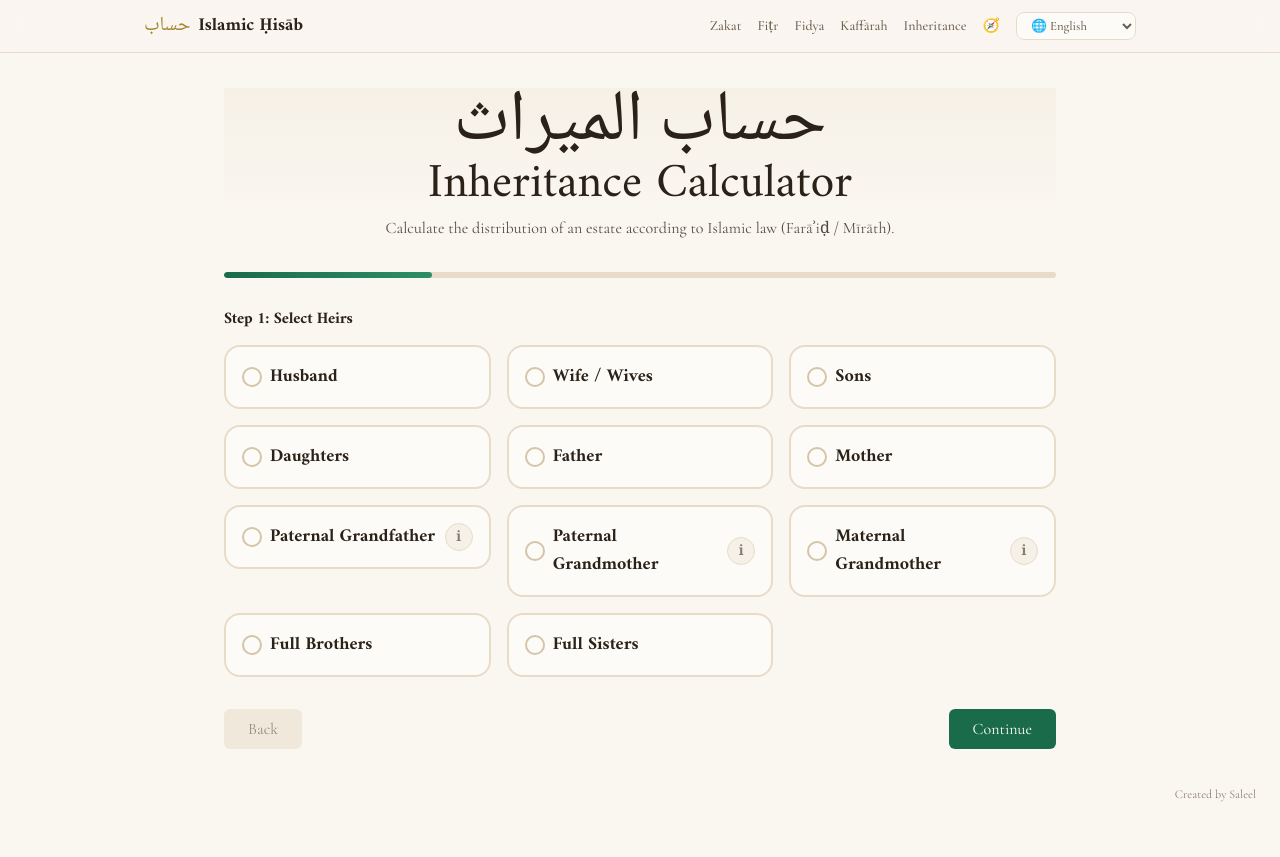
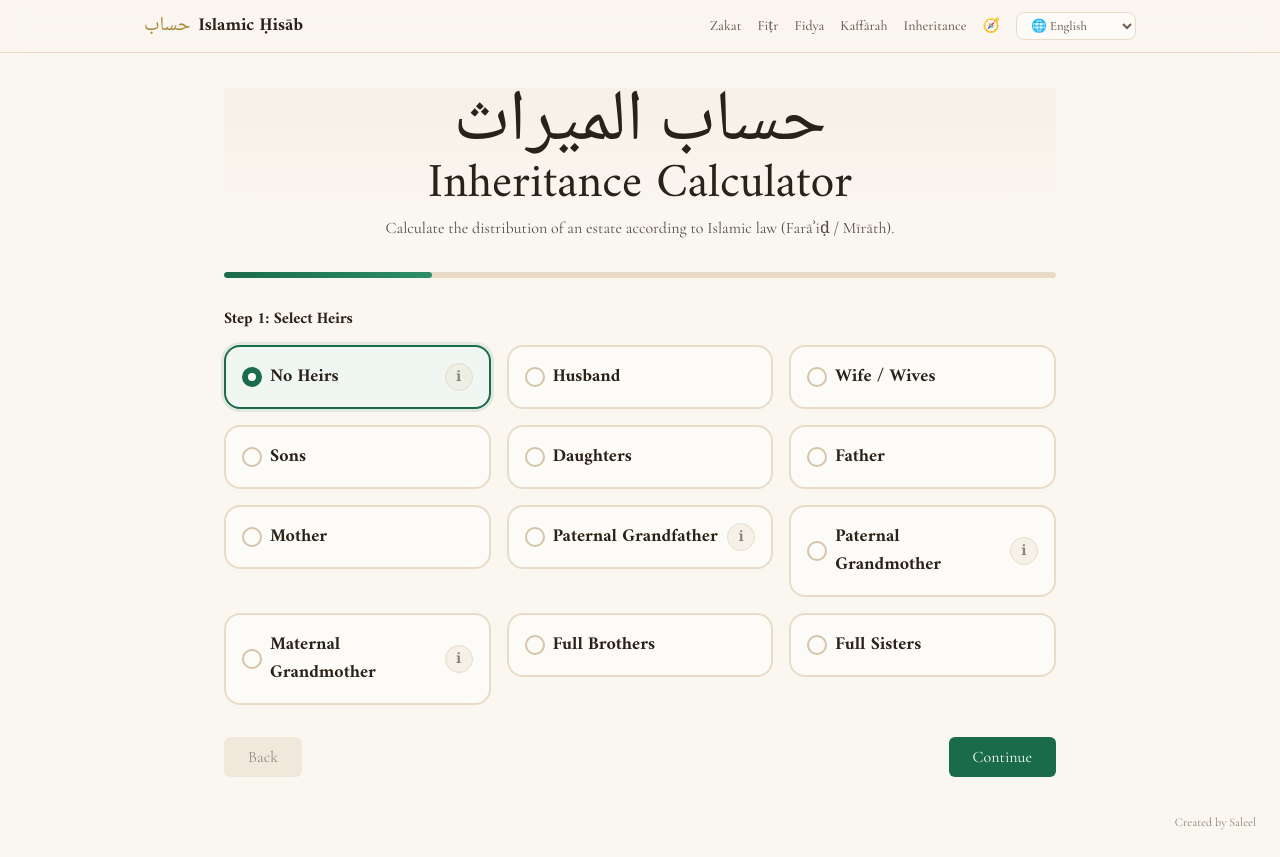
Before and after one commit to mazim-lab/zakat-calculator, a Next.js app: page /inheritance in a window 1280 px wide. Before the commit the page ends 829 px from the top, so only its background shows below. Built offline with nearby package versions, Linux system fonts and the light colour scheme.

Commit message:
feat(inheritance): add 'No Heirs' button on Step 1
Clicking it clears all selected heirs and skips to Step 2.

```diff
--- a/src/app/inheritance/page.tsx
+++ b/src/app/inheritance/page.tsx
@@ -107,6 +107,15 @@ export default function InheritanceCalculatorPage() {
           <motion.div key="step1" initial={{ opacity: 0, x: -50 }} animate={{ opacity: 1, x: 0 }} exit={{ opacity: 0, x: 50 }}>
             <h2 className="heading-display mb-4">Step 1: Select Heirs</h2>
             <div className="grid grid-cols-1 md:grid-cols-2 lg:grid-cols-3 gap-4">
+              <OptionCard
+                title="No Heirs"
+                description="The deceased has no living inheritors."
+                selected={Object.keys(heirs).length === 0}
+                onClick={() => {
+                  setHeirs({});
+                  setStep(2);
+                }}
+              />
               {HEIR_OPTIONS.map(({ id, title, description, type }) => (
                 <OptionCard
                   key={id}
```
